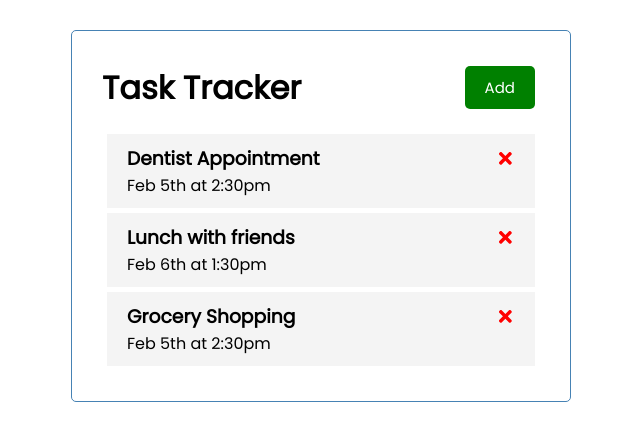
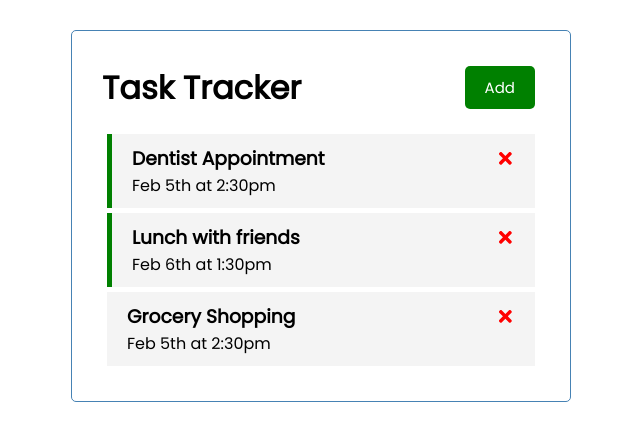
Before and after one commit to Hania-Abdul-Baseer/task-tracking-app, a React (Create React App) app: page / in a window 1280 px wide. Shown: the top 440 px of the page, without its empty margins (319-959 px from the left). Built offline with nearby package versions, Linux system fonts and the light colour scheme.

Commit message:
completed implementation of the toggle reminder function

```diff
--- a/src/App.js
+++ b/src/App.js
@@ -43,7 +43,13 @@ const App = () => {
   // Function to toggle reminder based on the id that is
   // given to it.
   const toggleReminder = (id) => {
-    setTasks(tasks.map((task) => task.id === id ?
+    // .map takes in a function that is applied to each element of the
+    // task array, this function takes in a task
+    // and if the task has the same id as the id supplied to the
+    // toggleReminder function originally, then the task's reminder
+    // state variable switches from what it was before. Otherwise, no
+    // state varibale of the task is changed.
+    setTasks(tasks.map( (task) => task.id === id ?
     { ...task, reminder: !task.reminder} : task))
   }
 
--- a/src/components/Task.js
+++ b/src/components/Task.js
@@ -8,7 +8,13 @@ import { FaTimes } from 'react-icons/fa'
 const Task = ({ task, onDelete, onToggle }) => {
 
     return (
-      <div className='task' onDoubleClick={ () =>
+      // The className is inside a curly bracket as we want to use an
+      // expression. The className will always be 'task' but it will
+      // also be 'reminder' if the task's reminder is set to true
+      // otherwise the className will only be 'task'.
+      // We want this, so that for task's with reminder the css style
+      // class that creates a green border is applied.
+      <div className={`task ${task.reminder ? 'reminder' : ''}`} onDoubleClick={ () =>
       onToggle(task.id)}>
           <h3>
               {task.text} <FaTimes style={{ color:
```
Also changed, not shown: src/components/AddTask.js (added, +7 -0 lines).
